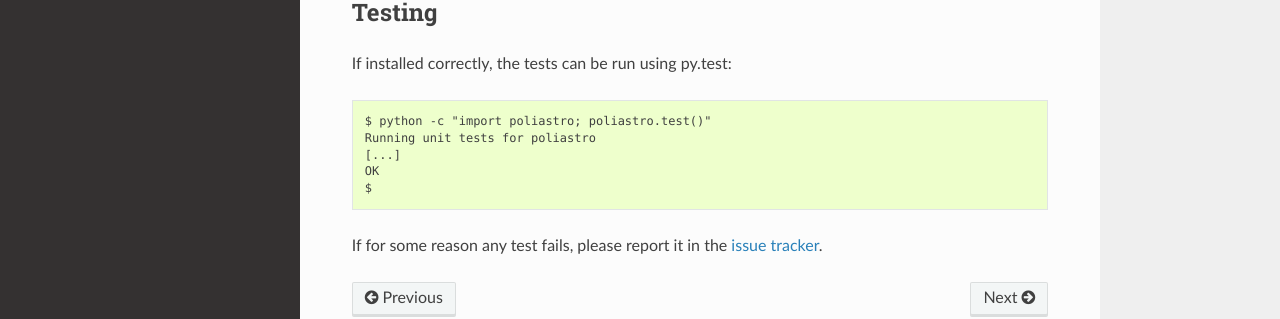
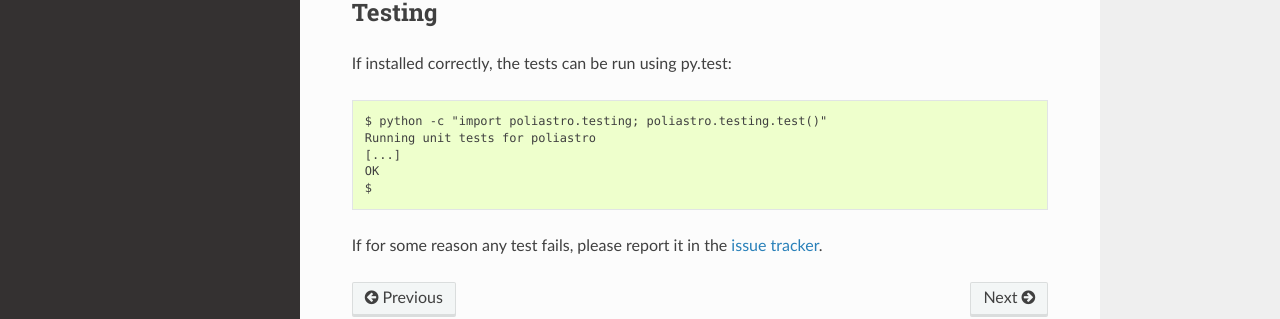
Before and after one commit to poliastro/poliastro, a Sphinx documentation site: the page built from docs/source/getting_started.rst, in a window 1280 px wide and 900 px high, scrolled down 719 px. Shown: the part 453-772 px from the top of the window. Built offline with Sphinx 7.4.7 and the Read the Docs theme 2.0.0, drawn with Linux system fonts in a browser that asks for light colours.

Commit message:
Remove pytest from install requirements
This avoids the need to install pytest to import poliastro, so

  >>> import poliastro
  >>>

now works without pytest installed.

```diff
--- a/docs/source/getting_started.rst
+++ b/docs/source/getting_started.rst
@@ -61,7 +61,7 @@
 
 If installed correctly, the tests can be run using py.test::
 
-  $ python -c "import poliastro; poliastro.test()"
+  $ python -c "import poliastro.testing; poliastro.testing.test()"
   Running unit tests for poliastro
   [...]
   OK
--- a/setup.py
+++ b/setup.py
@@ -27,6 +27,8 @@
         "matplotlib",
         "jplephem",
         "scipy",
+    ],
+    tests_require=[
         "pytest"
     ],
     packages=find_packages('src'),
--- a/src/poliastro/__init__.py
+++ b/src/poliastro/__init__.py
@@ -7,6 +7,5 @@
 Utilities and Python wrappers for Orbital Mechanics
 
 """
-from poliastro.testing import test
 
 __version__ = '0.5.dev0'
```
Also changed, not shown: 2 other files.
